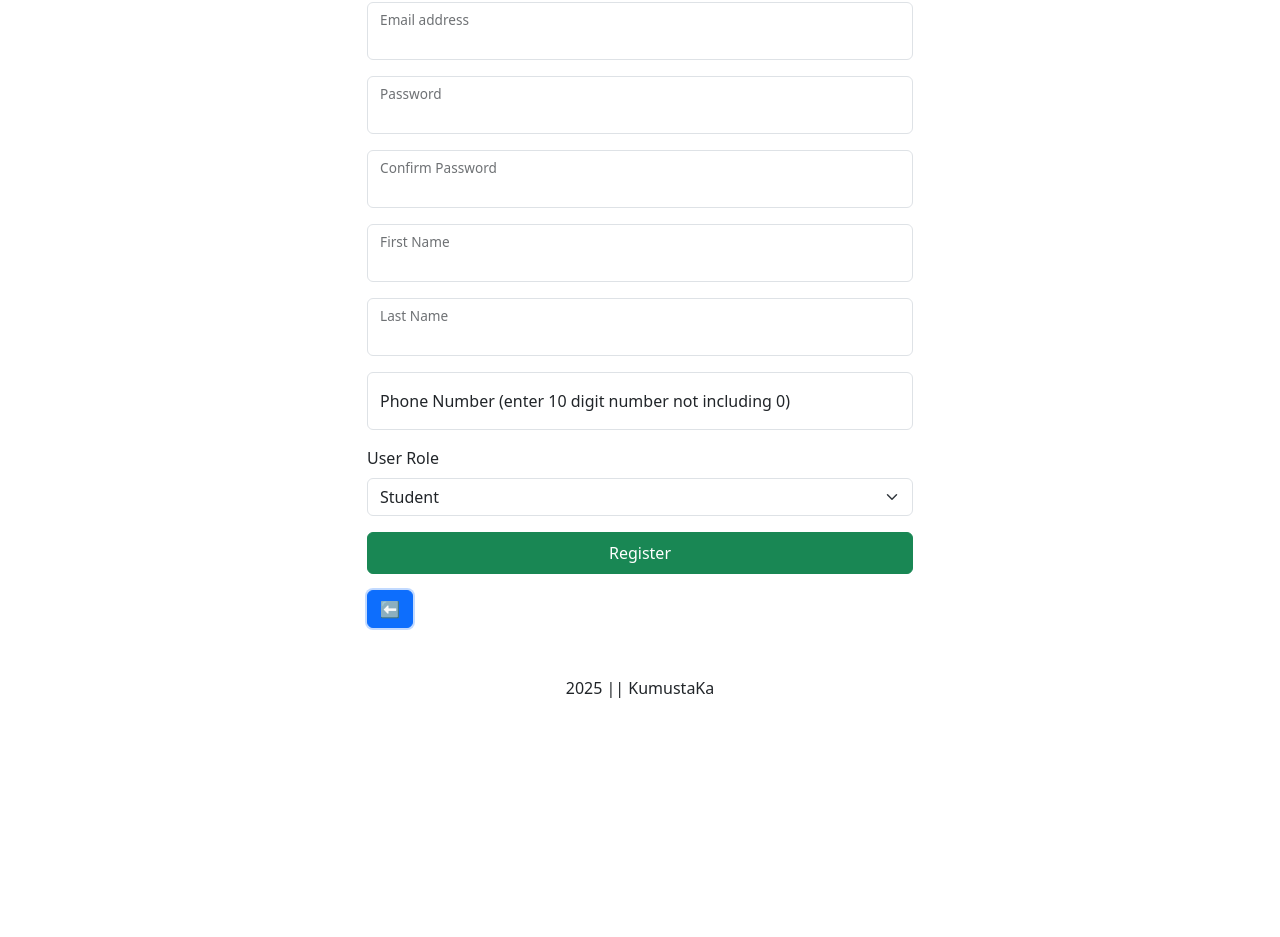
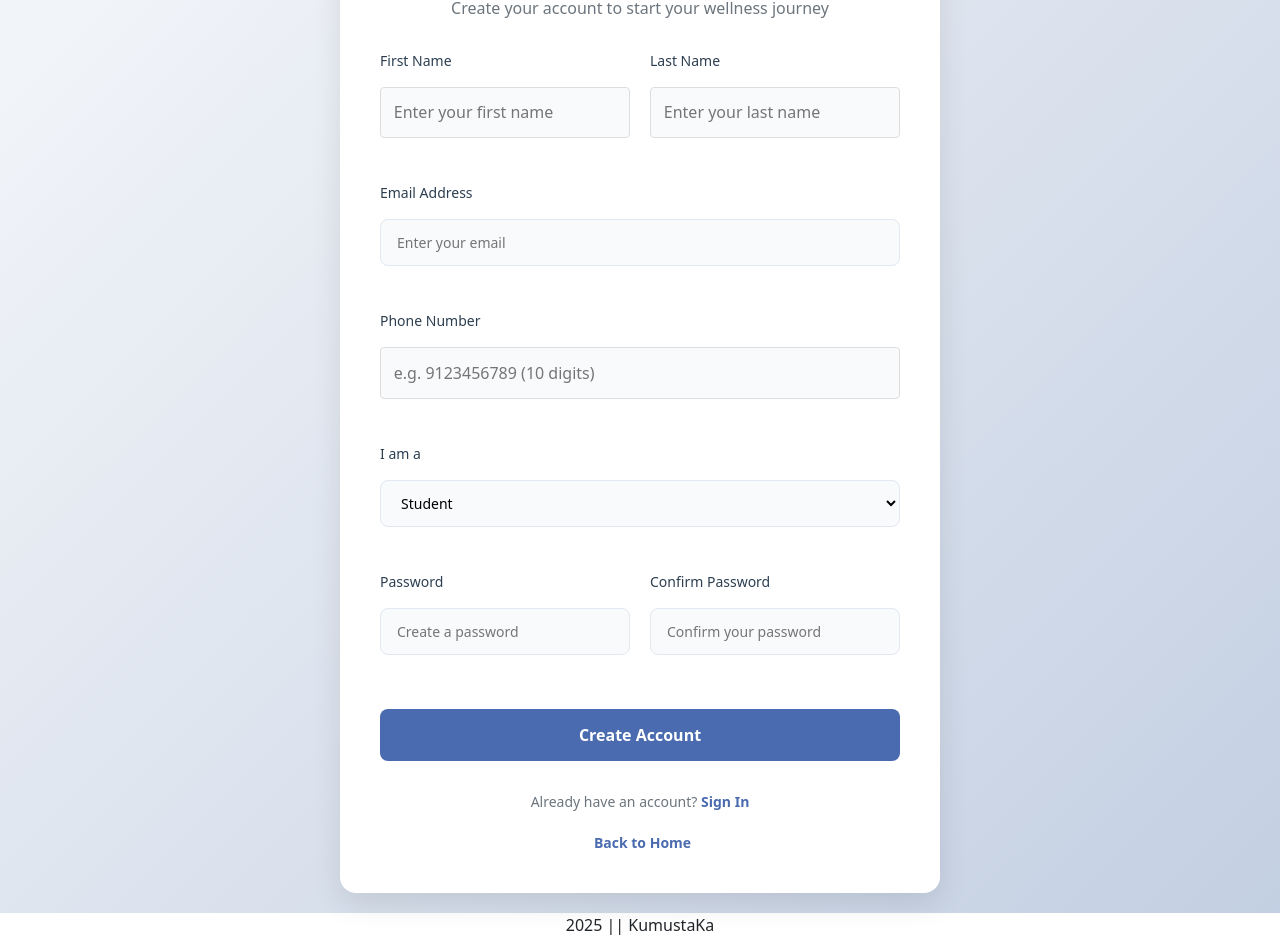
Before and after one commit to oniids13/kumustaKaApp, a React (Vite) app in the folder frontend/: page /register in a window 1280 px wide. Shown: the part 301-1238 px from the top of the page. Before the commit the page ends 1001 px from the top, so only its background shows below. Built offline with nearby package versions, Linux system fonts and the light colour scheme.

Commit message:
style register page

```diff
--- a/frontend/src/pages/Register.jsx
+++ b/frontend/src/pages/Register.jsx
@@ -1,6 +1,7 @@
-import { useState } from "react"
-import { useNavigate } from "react-router-dom"
-import axios from "axios"
+import { useState } from "react";
+import { useNavigate } from "react-router-dom";
+import axios from "axios";
+import "../styles/Register.css";
 
 const RegisterPage = () => {
   const navigate = useNavigate();
@@ -8,50 +9,59 @@ const RegisterPage = () => {
 
   const handleRegistration = async (userData) => {
     setLoading(true);
-        console.log('Submitting registration data:', userData);
+    console.log("Submitting registration data:", userData);
 
     try {
       const response = await axios.post(
         "http://localhost:3000/api/user/register",
         userData,
         {
-                headers: { "Content-Type": "application/json" }
+          headers: { "Content-Type": "application/json" },
         }
       );
 
-            // Only navigate on successful response
-            if (response.status === 201) {  // 201 Created is common for registration
-              navigate('/login');
+      if (response.status === 201) {
+        navigate("/login");
       } else {
-              console.error('Unexpected response:', response);
-              alert('Registration failed. Please try again.');
+        console.error("Unexpected response:", response);
+        alert("Registration failed. Please try again.");
       }
     } catch (err) {
-            console.error('Registration error:', err.response?.data || err.message);
-            alert(err.response?.data?.message || 'Registration failed. Please check your inputs.');
+      console.error("Registration error:", err.response?.data || err.message);
+      alert(
+        err.response?.data?.message ||
+          "Registration failed. Please check your inputs."
+      );
     } finally {
       setLoading(false);
     }
-
-    }
+  };
 
   return (
-        <div className="container my-5">
-            <div className="row justify-content-center">
-                <div className="col-md-6">
-                    <h2 className="mb-4">Create Account</h2>
+    <div className="register-container">
+      <div className="register-card">
+        <div className="register-header">
+          <h2>Join KumustaKa</h2>
+          <p>Create your account to start your wellness journey</p>
+        </div>
+
         <RegistrationForm onSubmit={handleRegistration} loading={loading} />
-                    <button className="btn btn-primary mt-3" onClick={() => navigate('/')}>⬅</button>
+
+        <div className="register-footer">
+          <p>
+            Already have an account?{" "}
+            <span onClick={() => navigate("/login")}>Sign In</span>
+          </p>
+          <button className="back-button" onClick={() => navigate("/")}>
+            <i className="fas fa-arrow-left"></i> Back to Home
+          </button>
         </div>
       </div>
     </div>
-    )
-}
-
-
+  );
+};
 
 const RegistrationForm = ({ onSubmit, loading }) => {
-
   const [formData, setFormData] = useState({
     email: "",
     password: "",
@@ -63,9 +73,9 @@ const RegistrationForm = ({ onSubmit, loading }) => {
   });
 
   const [errors, setErrors] = useState({
-    passwordMatch: '',
-    email: '',
-    phone: '',
+    passwordMatch: "",
+    email: "",
+    phone: "",
   });
 
   const ROLES = [
@@ -73,18 +83,17 @@ const RegistrationForm = ({ onSubmit, loading }) => {
     { value: "TEACHER", label: "Teacher" },
     { value: "ADMIN", label: "Admin" },
     { value: "COUNSELOR", label: "Counselor" },
-  ]
+  ];
 
   const handleChange = (e) => {
     const { name, value } = e.target;
-        setFormData(prev => ({
+    setFormData((prev) => ({
       ...prev,
-        [name]: value
+      [name]: value,
     }));
 
-        // Clear errors when typing
-        if (errors.passwordMatch && name.includes('password')) {
-        setErrors(prev => ({ ...prev, passwordMatch: '' }));
+    if (errors.passwordMatch && name.includes("password")) {
+      setErrors((prev) => ({ ...prev, passwordMatch: "" }));
     }
   };
 
@@ -92,18 +101,16 @@ const RegistrationForm = ({ onSubmit, loading }) => {
     let valid = true;
     const newErrors = { ...errors };
 
-        // Password match validation
     if (formData.password !== formData.confirmPassword) {
       newErrors.passwordMatch = "Passwords do not match";
       valid = false;
     }
 
-        // Email validation
     if (!/\S+@\S+\.\S+/.test(formData.email)) {
       newErrors.email = "Invalid email format";
       valid = false;
     }
-        // Phone number validation
+
     if (formData.phone && !/^\d{10}$/.test(formData.phone)) {
       newErrors.phone = "Please enter a valid phone number";
       valid = false;
@@ -111,7 +118,7 @@ const RegistrationForm = ({ onSubmit, loading }) => {
 
     setErrors(newErrors);
     return valid;
-    }
+  };
 
   const handleSubmit = (e) => {
     e.preventDefault();
@@ -119,127 +126,83 @@ const RegistrationForm = ({ onSubmit, loading }) => {
       const { confirmPassword, ...data } = formData;
       onSubmit(data);
     }
-
-    }
+  };
 
   return (
-    <>
-        <form onSubmit={handleSubmit} className="needs-validation" noValidate>
+    <form onSubmit={handleSubmit} className="register-form">
+      <div className="form-row">
+        {/* First Name */}
+        <div className="form-group">
+          <label htmlFor="firstName">First Name</label>
+          <input
+            type="text"
+            id="firstName"
+            name="firstName"
+            value={formData.firstName}
+            onChange={handleChange}
+            required
+            placeholder="Enter your first name"
+          />
+        </div>
+
+        {/* Last Name */}
+        <div className="form-group">
+          <label htmlFor="lastName">Last Name</label>
+          <input
+            type="text"
+            id="lastName"
+            name="lastName"
+            value={formData.lastName}
+            onChange={handleChange}
+            required
+            placeholder="Enter your last name"
+          />
+        </div>
+      </div>
+
       {/* Email */}
-            <div className="form-floating mb-3">
+      <div className="form-group">
+        <label htmlFor="email">Email Address</label>
         <input
           type="email"
-                className={`form-control ${errors.email ? 'is-invalid' : ''}`}
-                id="floatingEmail"
+          id="email"
           name="email"
           value={formData.email}
           onChange={handleChange}
           required
+          placeholder="Enter your email"
+          className={errors.email ? "error" : ""}
         />
-                <label htmlFor="floatingEmail">Email address</label>
-                {errors.email && (
-                <div className="invalid-feedback">{errors.email}</div>
-                )}
-            </div>
-
-            {/* Password */}
-            <div className="form-floating mb-3">
-                <input
-                type="password"
-                className={`form-control ${errors.passwordMatch ? 'is-invalid' : ''}`}
-                id="floatingPassword"
-                name="password"
-                value={formData.password}
-                onChange={handleChange}
-                minLength="8"
-                required
-                />
-                <label htmlFor="floatingPassword">Password</label>
-            </div>
-
-            {/* Confirm Password */}
-            <div className="form-floating mb-3">
-                <input
-                type="password"
-                className={`form-control ${errors.passwordMatch ? 'is-invalid' : ''}`}
-                id="floatingConfirmPassword"
-                name="confirmPassword"
-                value={formData.confirmPassword}
-                onChange={handleChange}
-                onBlur={() => {
-                    if (formData.password !== formData.confirmPassword) {
-                    setErrors(prev => ({
-                        ...prev,
-                        passwordMatch: 'Passwords do not match'
-                    }));
-                    }
-                }}
-                required
-                />
-                <label htmlFor="floatingConfirmPassword">Confirm Password</label>
-                {errors.passwordMatch && (
-                <div className="invalid-feedback">{errors.passwordMatch}</div>
-                )}
-            </div>
-
-            {/* First Name */}
-            <div className="form-floating mb-3">
-                <input
-                type="text"
-                className="form-control"
-                id="floatingFirstName"
-                name="firstName"
-                value={formData.firstName}
-                onChange={handleChange}
-                required
-                />
-                <label htmlFor="floatingFirstName">First Name</label>
-            </div>
-
-            {/* Last Name */}
-            <div className="form-floating mb-3">
-                <input
-                type="text"
-                className="form-control"
-                id="floatingLastName"
-                name="lastName"
-                value={formData.lastName}
-                onChange={handleChange}
-                required
-                />
-                <label htmlFor="floatingLastName">Last Name</label>
+        {errors.email && <span className="error-message">{errors.email}</span>}
       </div>
 
       {/* Phone */}
-            <div className="form-floating mb-3">
+      <div className="form-group">
+        <label htmlFor="phone">Phone Number</label>
         <input
           type="tel"
-                className={`form-control ${errors.phone ? 'is-invalid' : ''}`}
-                id="floatingPhone"
+          id="phone"
           name="phone"
           value={formData.phone}
           onChange={handleChange}
           pattern="[0-9]{10,15}"
-                placeholder="(+63) 10 digit number"
+          placeholder="e.g. 9123456789 (10 digits)"
+          className={errors.phone ? "error" : ""}
         />
-                <label htmlFor="floatingPhone">Phone Number (enter 10 digit number not including 0)</label>
-                {errors.phone && (
-                <div className="invalid-feedback">{errors.phone}</div>
-                )}
+        {errors.phone && <span className="error-message">{errors.phone}</span>}
       </div>
 
       {/* Role Selection */}
-            <div className="mb-3">
-                <label htmlFor="roleSelect" className="form-label">User Role</label>
+      <div className="form-group">
+        <label htmlFor="role">I am a</label>
         <select
-                className="form-select"
-                id="roleSelect"
+          id="role"
           name="role"
           value={formData.role}
           onChange={handleChange}
           required
         >
-                {ROLES.map(role => (
+          {ROLES.map((role) => (
             <option key={role.value} value={role.value}>
               {role.label}
             </option>
@@ -247,12 +210,61 @@ const RegistrationForm = ({ onSubmit, loading }) => {
         </select>
       </div>
 
-            <button type="submit" className="btn btn-success w-100 py-2" disabled={loading}>
-                {loading ? 'Registering...' : 'Register'}
+      <div className="form-row">
+        {/* Password */}
+        <div className="form-group">
+          <label htmlFor="password">Password</label>
+          <input
+            type="password"
+            id="password"
+            name="password"
+            value={formData.password}
+            onChange={handleChange}
+            minLength="8"
+            required
+            placeholder="Create a password"
+            className={errors.passwordMatch ? "error" : ""}
+          />
+        </div>
+
+        {/* Confirm Password */}
+        <div className="form-group">
+          <label htmlFor="confirmPassword">Confirm Password</label>
+          <input
+            type="password"
+            id="confirmPassword"
+            name="confirmPassword"
+            value={formData.confirmPassword}
+            onChange={handleChange}
+            required
+            placeholder="Confirm your password"
+            className={errors.passwordMatch ? "error" : ""}
+            onBlur={() => {
+              if (formData.password !== formData.confirmPassword) {
+                setErrors((prev) => ({
+                  ...prev,
+                  passwordMatch: "Passwords do not match",
+                }));
+              }
+            }}
+          />
+          {errors.passwordMatch && (
+            <span className="error-message">{errors.passwordMatch}</span>
+          )}
+        </div>
+      </div>
+
+      <button type="submit" className="submit-button" disabled={loading}>
+        {loading ? (
+          <>
+            <span className="spinner"></span> Creating Account...
+          </>
+        ) : (
+          "Create Account"
+        )}
       </button>
     </form>
-       </>
-    )
-}
+  );
+};
 
 export default RegisterPage;
--- a/frontend/src/styles/Register.css
+++ b/frontend/src/styles/Register.css
@@ -0,0 +1,179 @@
+/* Register.css */
+.register-container {
+  display: flex;
+  justify-content: center;
+  align-items: center;
+  min-height: 100vh;
+  background: linear-gradient(135deg, #f5f7fa 0%, #c3cfe2 100%);
+  padding: 20px;
+}
+
+.register-card {
+  background: white;
+  border-radius: 16px;
+  box-shadow: 0 10px 30px rgba(0, 0, 0, 0.1);
+  width: 100%;
+  max-width: 600px;
+  padding: 40px;
+  transition: all 0.3s ease;
+}
+
+.register-header {
+  text-align: center;
+  margin-bottom: 30px;
+}
+
+.register-header h2 {
+  color: #4a6baf;
+  font-size: 28px;
+  font-weight: 700;
+  margin-bottom: 10px;
+}
+
+.register-header p {
+  color: #6c757d;
+  font-size: 16px;
+}
+
+.register-form {
+  display: flex;
+  flex-direction: column;
+  gap: 20px;
+}
+
+.form-row {
+  display: flex;
+  gap: 20px;
+}
+
+.form-group {
+  flex: 1;
+  display: flex;
+  flex-direction: column;
+  gap: 8px;
+}
+
+.form-group label {
+  font-size: 14px;
+  font-weight: 600;
+  color: #4a5568;
+}
+
+.form-group input,
+.form-group select {
+  padding: 12px 16px;
+  border: 1px solid #e2e8f0;
+  border-radius: 8px;
+  font-size: 14px;
+  transition: all 0.2s ease;
+  background-color: #f8fafc;
+}
+
+.form-group input:focus,
+.form-group select:focus {
+  outline: none;
+  border-color: #4a6baf;
+  box-shadow: 0 0 0 3px rgba(74, 107, 175, 0.1);
+}
+
+.form-group input.error {
+  border-color: #e53e3e;
+}
+
+.error-message {
+  color: #e53e3e;
+  font-size: 12px;
+  margin-top: 4px;
+}
+
+.submit-button {
+  background-color: #4a6baf;
+  color: white;
+  border: none;
+  padding: 14px;
+  border-radius: 8px;
+  font-size: 16px;
+  font-weight: 600;
+  cursor: pointer;
+  transition: all 0.2s ease;
+  margin-top: 10px;
+  display: flex;
+  justify-content: center;
+  align-items: center;
+  gap: 8px;
+}
+
+.submit-button:hover {
+  background-color: #3a5688;
+  transform: translateY(-1px);
+}
+
+.submit-button:disabled {
+  background-color: #a0aec0;
+  cursor: not-allowed;
+  transform: none;
+}
+
+.spinner {
+  width: 16px;
+  height: 16px;
+  border: 2px solid rgba(255, 255, 255, 0.3);
+  border-radius: 50%;
+  border-top-color: white;
+  animation: spin 1s ease-in-out infinite;
+}
+
+@keyframes spin {
+  to {
+    transform: rotate(360deg);
+  }
+}
+
+.register-footer {
+  margin-top: 30px;
+  text-align: center;
+  font-size: 14px;
+  color: #6c757d;
+}
+
+.register-footer p {
+  margin-bottom: 15px;
+}
+
+.register-footer span {
+  color: #4a6baf;
+  font-weight: 600;
+  cursor: pointer;
+}
+
+.register-footer span:hover {
+  text-decoration: underline;
+}
+
+.back-button {
+  background: none;
+  border: none;
+  color: #4a6baf;
+  font-size: 14px;
+  cursor: pointer;
+  display: inline-flex;
+  align-items: center;
+  gap: 5px;
+  font-weight: 600;
+}
+
+.back-button:hover {
+  text-decoration: underline;
+}
+
+/* Responsive styles */
+@media (max-width: 768px) {
+  .form-row {
+    flex-direction: column;
+    gap: 20px;
+  }
+
+  .register-card {
+    padding: 30px 20px;
+  }
+}
```
Lines whose indentation alone changed are shown as unchanged.
